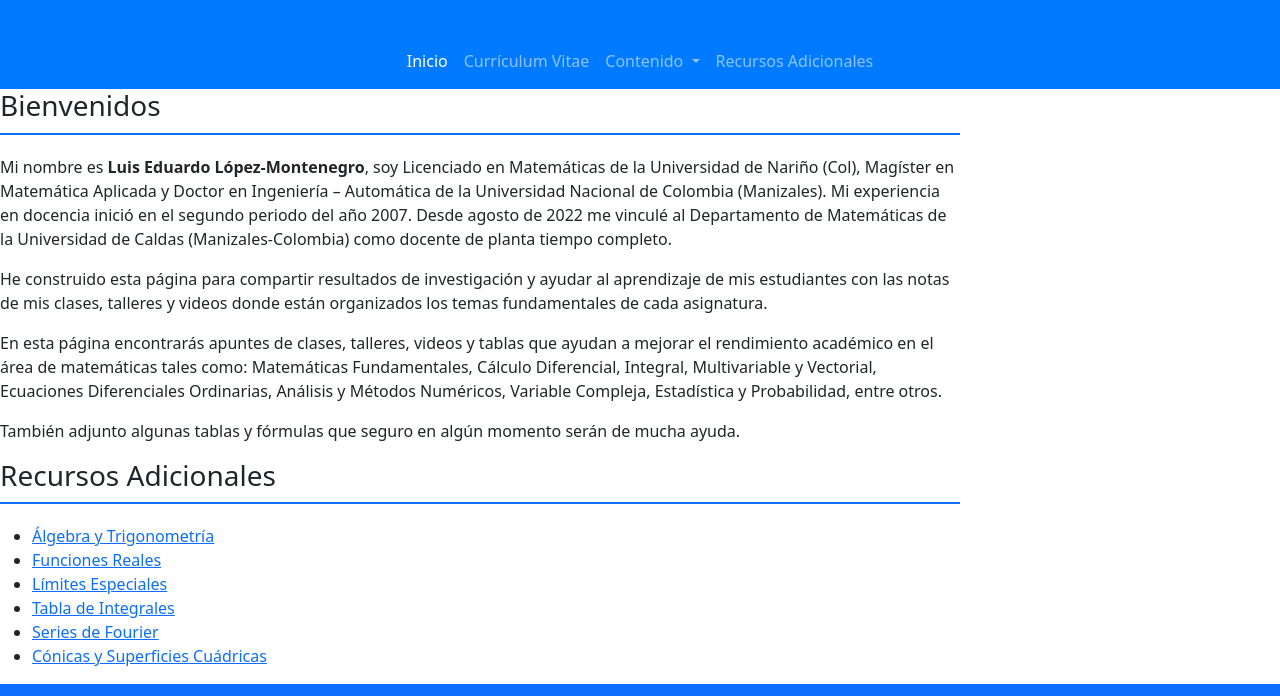
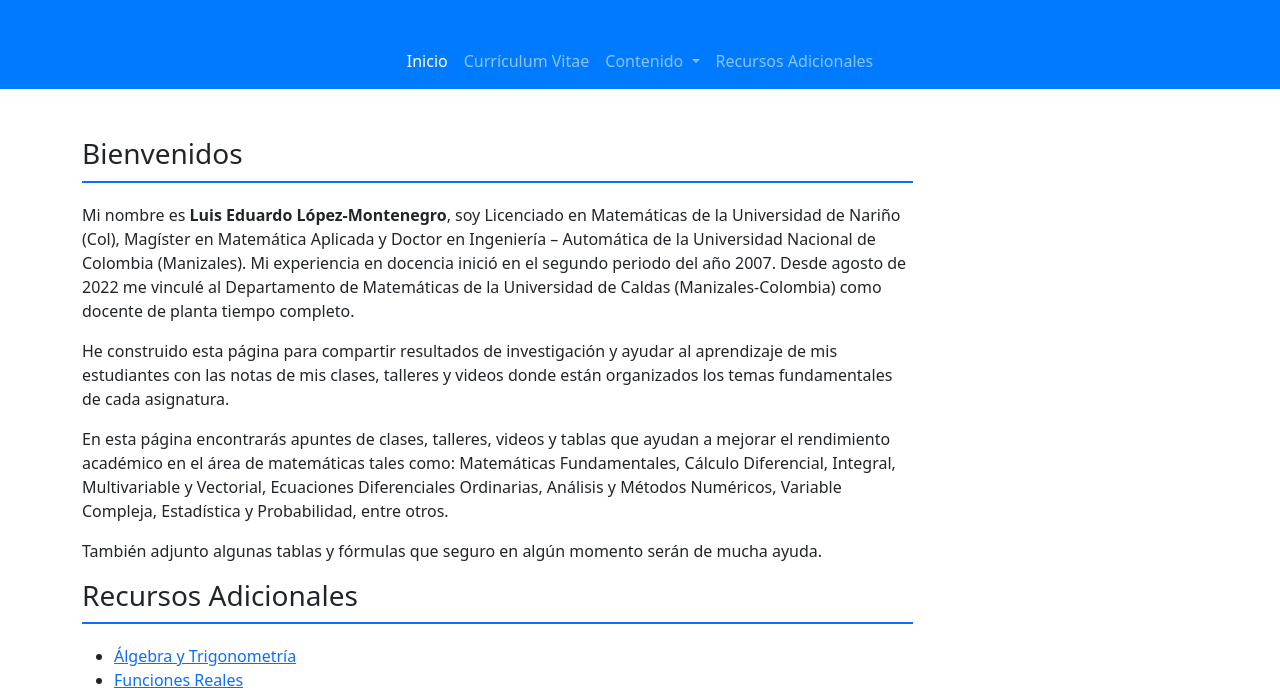
Before and after one commit to diazfelipe95/lelopezm, a plain HTML site: page index.html in a window 1280 px wide. Shown: the part 95-791 px from the top of the page. Drawn offline with nearby package versions, Linux system fonts and the light colour scheme.

Commit message:
vamos a ver si así sí funciona curriculum.html

```diff
--- a/index.html
+++ b/index.html
@@ -43,10 +43,7 @@
 
 
 
-  <!-- Main Content
-  <main class="container mt-5">
-    <div class="row">
-       -->
+
 
 
 
@@ -59,6 +56,9 @@
 
 
 
+   <!--Main Content -->
+  <main class="container mt-5">
+    <div class="row">
 
 
 
```
